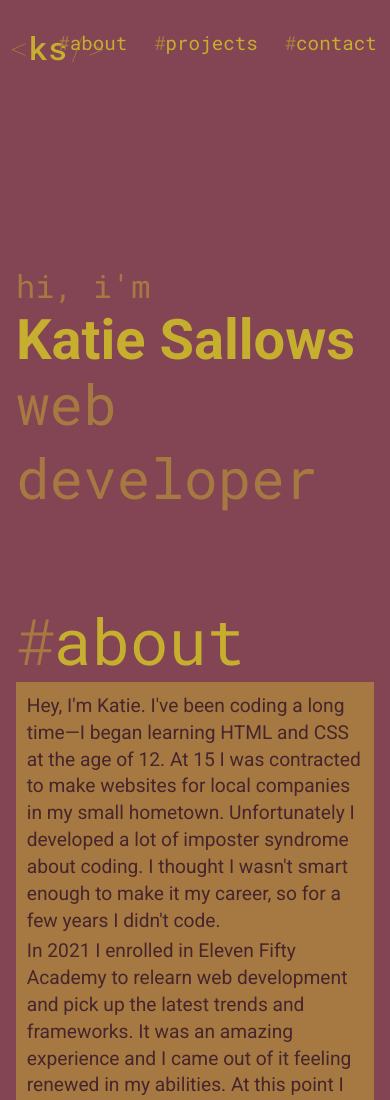
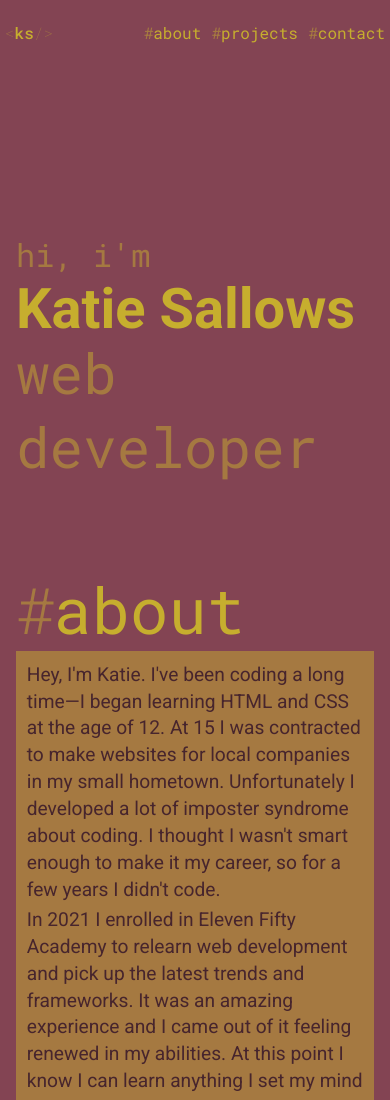
Before and after one commit to ksallows/ksallows.github.io, a plain HTML site: page index.html in a window 390 px wide. Shown: the top 1100 px of the page. Drawn offline with nearby package versions, Linux system fonts and the light colour scheme.

Commit message:
mobile fix ?

```diff
--- a/style.css
+++ b/style.css
@@ -340,8 +340,9 @@ aside a {
     button {
         width:50%;
     }
-    .nav-right a, .nav-right a:hover {
-        padding:5%;
+    .nav-right a, .nav-right a:hover, #k {
+        padding:5px;
+        font-size:100%;
     }
     .big1, .big2 {
         font-size:350%;
@@ -349,5 +350,10 @@ aside a {
     .intro {
         font-size:200%;
     }
-
+    html, body {
+        overflow-x: hidden;
+      }
+    body {
+        position: relative
+    }
 }
```
